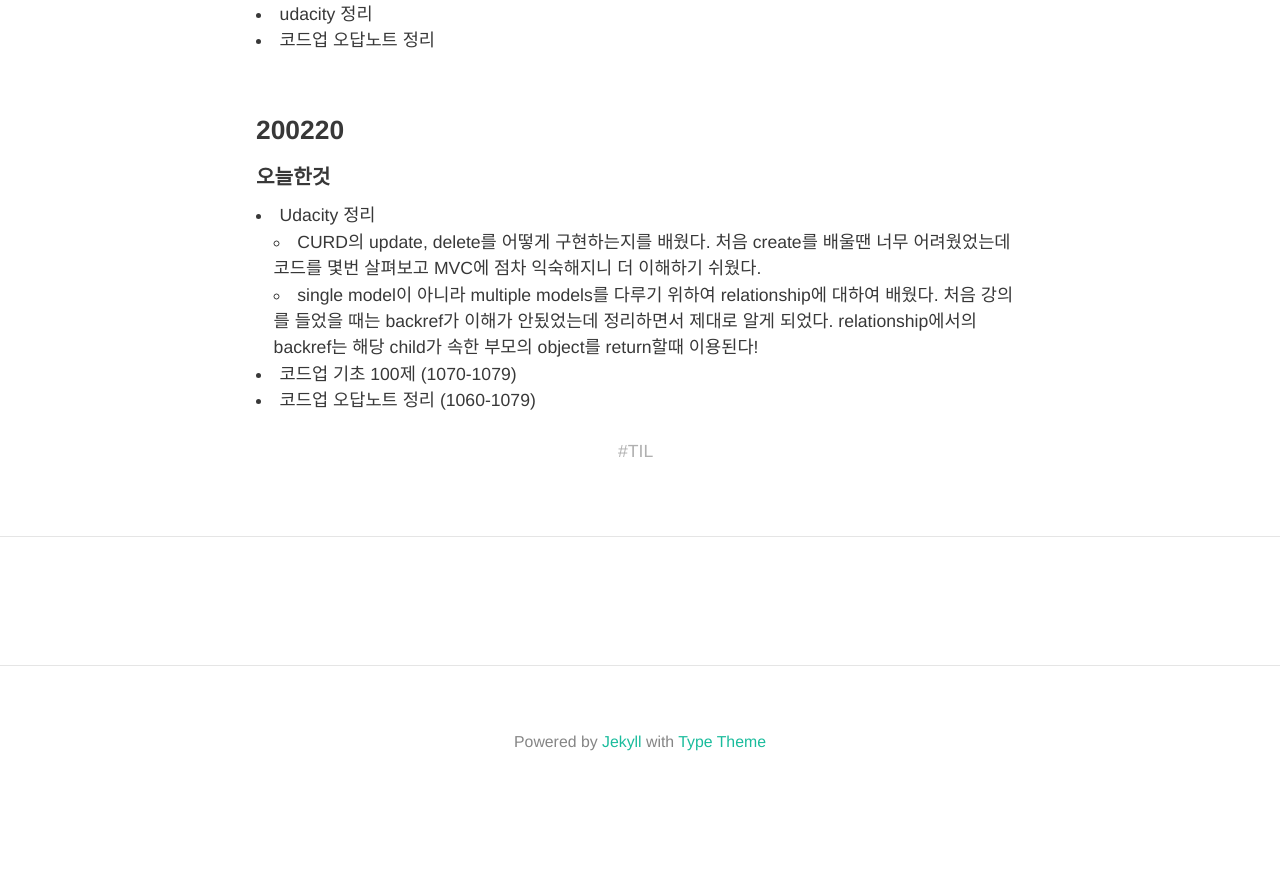
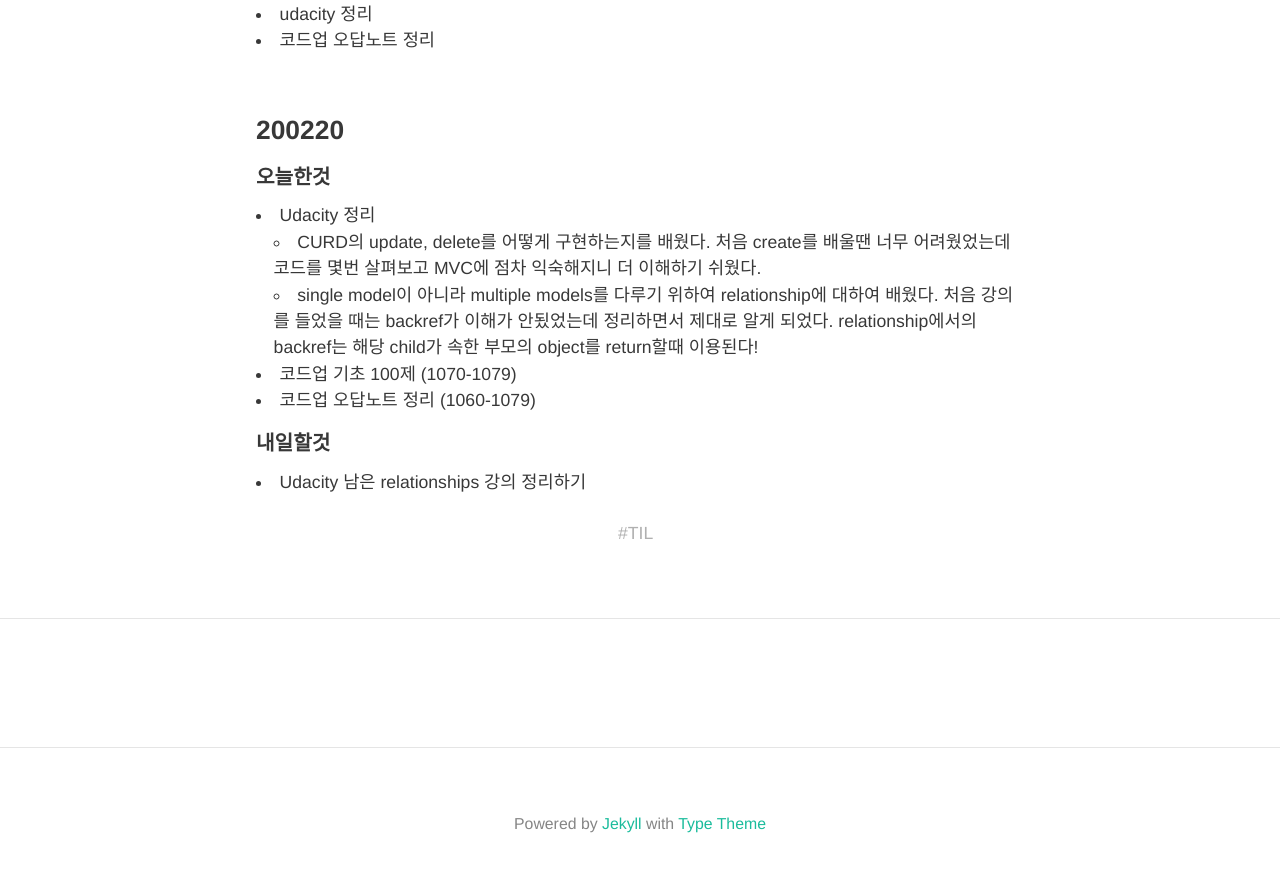
Before and after one commit to HyunlangBan/hyunlangban.github.io, a Jekyll site: the page built from _posts/2020-02-18-til-week.md, in a window 1280 px wide and 900 px high, scrolled down 1474 px. Shown: the top 872 px of the window. Built offline with Jekyll 4.4.1, drawn with Linux system fonts in a browser that asks for light colours; nearby versions of some CDN libraries; some web fonts are replaced; comment, search, counter and statistics services are not loaded; before the commit the page ends 2292 px from its top, so only the background shows below that.

Commit message:
Update 2020-02-18-til-week.md

```diff
--- a/_posts/2020-02-18-til-week.md
+++ b/_posts/2020-02-18-til-week.md
@@ -47,3 +47,6 @@ tag: TIL
   - single model이 아니라 multiple models를 다루기 위하여 relationship에 대하여 배웠다. 처음 강의를 들었을 때는 backref가 이해가 안됬었는데 정리하면서 제대로 알게 되었다. relationship에서의 backref는 해당 child가 속한 부모의 object를 return할때 이용된다!
 - 코드업 기초 100제 (1070-1079)
 - 코드업 오답노트 정리 (1060-1079)
+
+#### 내일할것
+- Udacity 남은 relationships 강의 정리하기
```
